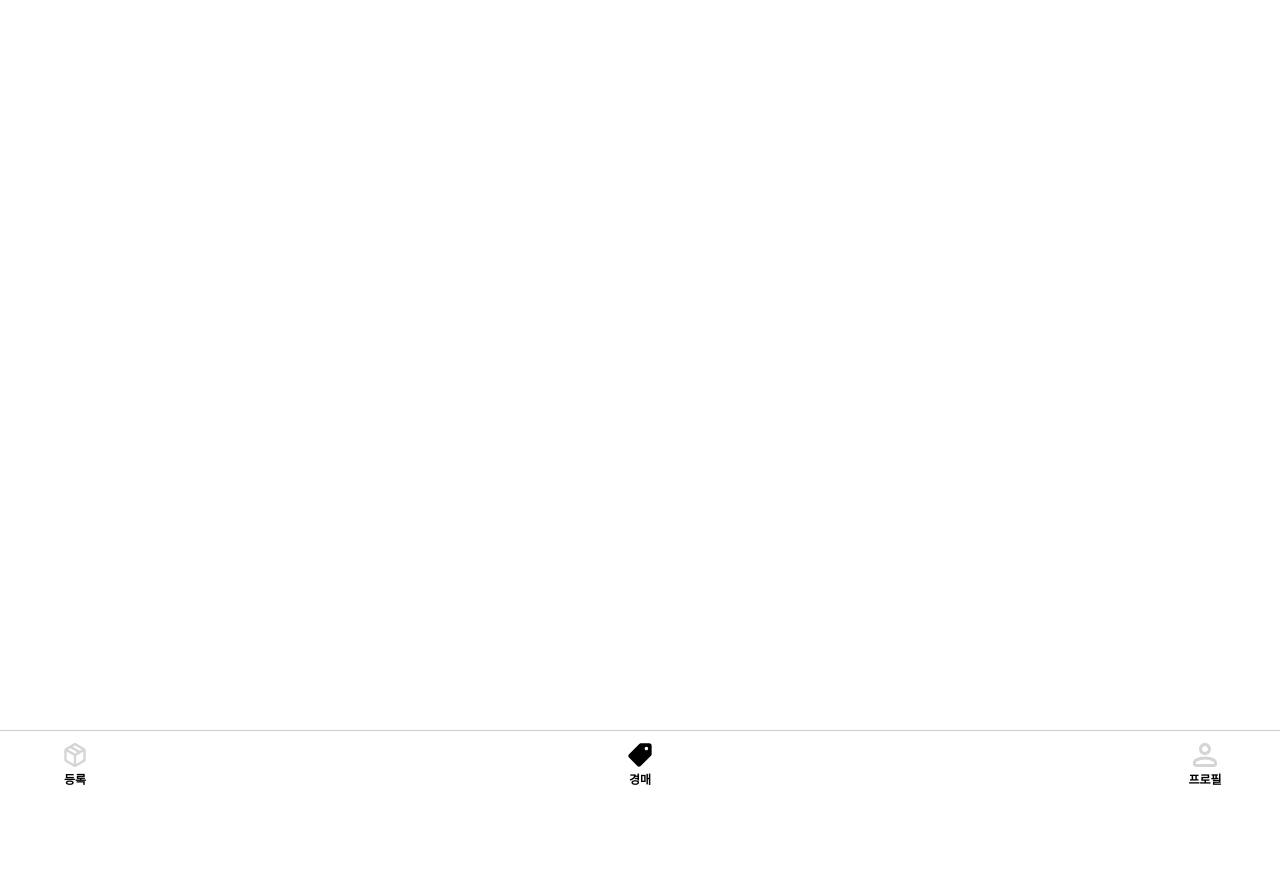
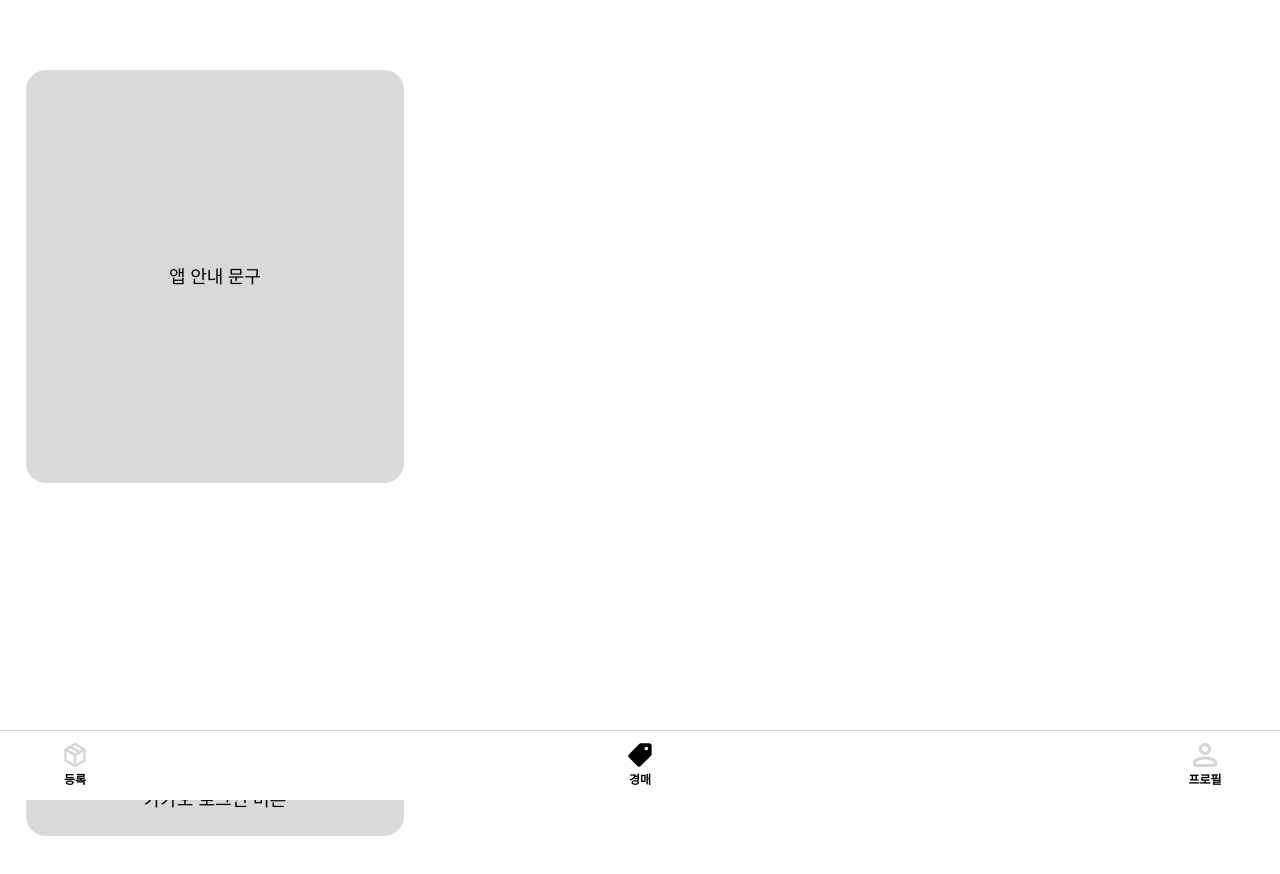
Before and after one commit to ojspp41/EcoMarket_Front_Mock, a React (Vite) app: page /login in a window 1280 px wide. Before the commit this address had no page. Shown: the top 874 px of the page. Before the commit the page ends 800 px from the top, so only its background shows below. Built offline with nearby package versions, Linux system fonts and the light colour scheme.

Commit message:
feat : loginpage with splash 1st

```diff
--- a/package.json
+++ b/package.json
@@ -12,7 +12,8 @@
   "dependencies": {
     "react": "^18.3.1",
     "react-dom": "^18.3.1",
-    "react-router-dom": "^6.26.2"
+    "react-router-dom": "^6.26.2",
+    "styled-components": "^6.1.13"
   },
   "devDependencies": {
     "@eslint/js": "^9.9.0",
--- a/src/App.jsx
+++ b/src/App.jsx
@@ -5,6 +5,7 @@ import Register from './pages/Register';
 import Auction from './pages/Auction';
 import Profile from './pages/Profile';
 import Navbar from './components/Navbar';
+import LoginPage from './pages/LoginPage';
 function App() {
 
 
@@ -12,6 +13,7 @@ function App() {
     <Router>
       <div className="App">
         <Routes>
+          <Route path="/login" element={<LoginPage/>} />
           <Route path="/register" element={<Register />} />
           <Route path="/auction" element={<Auction />} />
           <Route path="/profile" element={<Profile />} />
--- a/src/css/components/Navbar.css
+++ b/src/css/components/Navbar.css
@@ -10,6 +10,7 @@
   align-items: center;
   background-color: #fff; /* 배경색은 필요에 따라 변경하세요 */
   border-top: 1px solid #ccc; /* 상단 테두리 */
+  z-index: 5;
 }
 
 .nav-item {
--- /dev/null
+++ b/src/pages/LoginPage.jsx
@@ -0,0 +1,148 @@
+import { useEffect, useState } from 'react';
+import { useNavigate } from 'react-router-dom';
+import styled from 'styled-components';
+
+function LoginPage() {
+  const [clicked, setIsClicked] = useState(false);
+  const [logoing, setIsLogoing] = useState(true);
+  const [fadeOut, setFadeOut] = useState(false);
+
+  const navigate = useNavigate();
+
+  const goToHome = () => {
+    if (validateEmail(username)) {
+      setCookie('username', username, 7);
+      navigate('/');
+    }
+  };
+
+  const handleLoginClick = () => {
+    setIsClicked(!clicked);
+  };
+
+  // 3초 후 logoing을 false로 설정하며, 그 전에 fade-out 상태로 전환 (스플래시 페이지)
+  useEffect(() => {
+    const timer = setTimeout(() => {
+      setFadeOut(true); // fade-out 시작
+      setTimeout(() => {
+        setIsLogoing(false); // 로고 화면 비활성화
+      }, 1000); // fade-out 애니메이션이 끝난 후 로고를 숨김
+    }, 1000);
+
+    return () => clearTimeout(timer);
+  }, []);
+
+  return (
+    <>
+      {/* 스플래시 */}
+      {logoing && (
+        <SplashContainer
+          className={`second ${fadeOut ? 'fade-out' : ''}`}
+          style={{ zIndex: 999 }}
+        >
+          <Slogan>
+            <p>에코마켓</p>
+            <p>슬로건</p>
+          </Slogan>
+          <MainLogo>에코마켓</MainLogo>
+        </SplashContainer>
+      )}
+
+      <Container>
+        <MainDiv>
+          <MainText>앱 안내 문구</MainText>
+        </MainDiv>
+        <LoginButton>
+          카카오 로그인 버튼
+        </LoginButton>
+      </Container>
+    </>
+  );
+}
+
+export default LoginPage;
+
+// styled-components
+
+const SplashContainer = styled.div`
+  display: flex;
+  position: absolute;
+  left: 0;
+  flex-direction: column;
+  justify-content: space-between;
+  width: 430px;
+  height: 932px;
+  background-color: #1feb58;
+  color: white;
+  text-align: left;
+  z-index: 999;
+  opacity: 1;
+  transition: opacity 1s ease-out;
+
+  &.fade-out {
+    opacity: 0;
+    transition: opacity 1s ease-out;
+  }
+`;
+
+const Slogan = styled.div`
+  position: absolute;
+  top: 72px;
+  left: 48px;
+  font-size: 32px;
+  line-height: 1.5;
+  font-weight: bold;
+`;
+
+const MainLogo = styled.div`
+  position: absolute;
+  bottom: 65px;
+  right: 52px;
+  font-size: 32px;
+  font-weight: bold;
+`;
+
+const Container = styled.div`
+  display: flex;
+  position: relative;
+  flex-direction: column;
+  align-items: center;
+  width: 430px;
+  height: 932px;
+  background-color: white;
+  text-align: center;
+  z-index: 1;
+`;
+
+const MainDiv = styled.div`
+  width: 378px;
+  height: 413px;
+  background-color: #d9d9d9;
+  border-radius: 20px;
+  margin-top: 70px;
+  display: flex;
+  justify-content: center;
+  align-items: center;
+  text-align: center;
+`;
+
+const MainText = styled.p`
+  font-size: 18px;
+  color: black;
+`;
+
+const LoginButton = styled.button`
+  width: 378px;
+  height: 76px;
+  background-color: #d9d9d9;
+  border-radius: 20px;
+  border: none;
+  position: absolute;
+  bottom: 96px;
+  display: flex;
+  justify-content: center;
+  align-items: center;
+  color: black;
+  font-size: 18px;
+  cursor: pointer;
+`;
```
Also changed, not shown: 1 other file (tests, documents, lock files or other folders).
